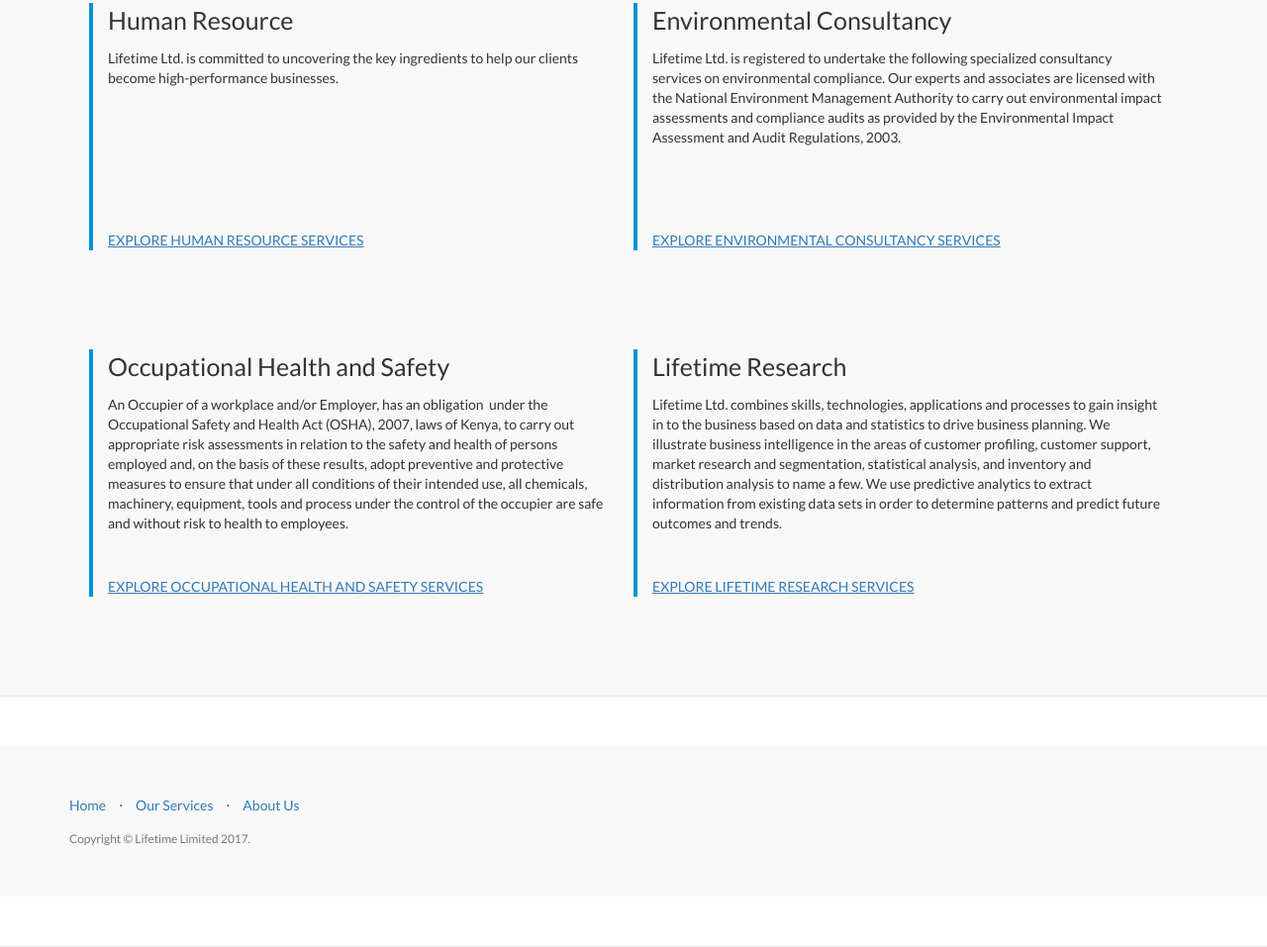
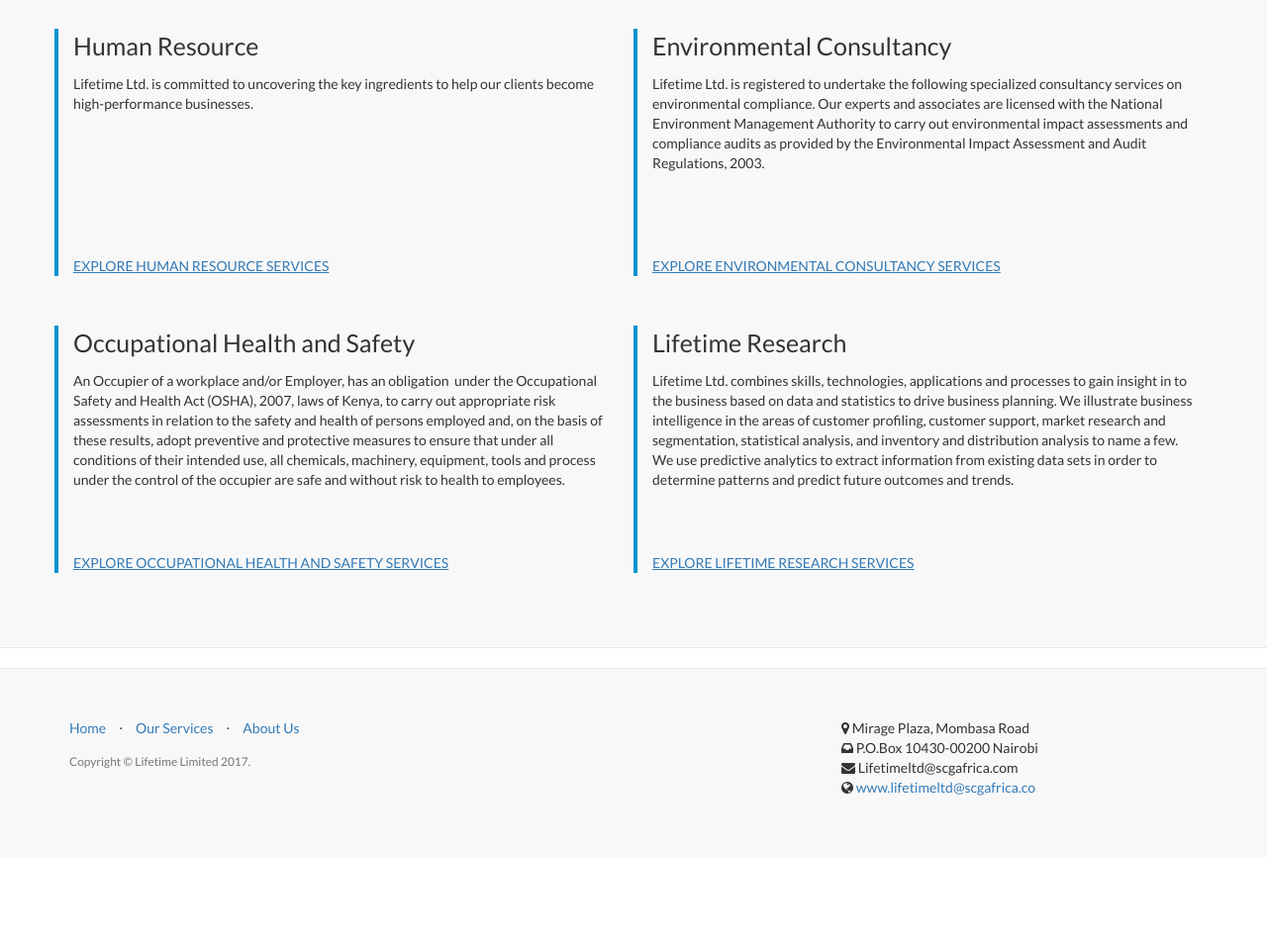
Before and after one commit to jillo-abdullahi/lifetimelimited, a plain HTML site: page index.html in a window 1280 px wide. Shown: the part 965-1922 px from the top of the page at 99% size. After the commit the page ends 1831 px from the top, so only its background shows below. Drawn offline with nearby package versions, Linux system fonts and the light colour scheme.

Commit message:
Footer section modified and contact us link added

```diff
--- a/css/style.css
+++ b/css/style.css
@@ -76,10 +76,13 @@ body {
 
 .services-heading {
 	text-align: center;
+	padding-top: 25px;
+	padding-bottom: 25px;
 }
 
 .services {
-	padding: 50px;
+	padding-top: 25px;
+	padding-bottom: 25px;
 }
 
 .service-summary {
@@ -125,9 +128,18 @@ body {
 	padding-top: 10px;
 }
 
+.content-section-ba {
+	padding: 50px 0;
+  	border-top: 1px solid #e7e7e7;
+  	border-bottom: 1px solid #e7e7e7;
+  	background-color: #f8f8f8;
+}
+
+
 footer {
   padding: 50px 0;
   background-color: #f8f8f8;
+  border-top: 1px solid #e7e7e7;
 }
 
 p.copyright {
--- a/index.html
+++ b/index.html
@@ -52,7 +52,7 @@
           <h2>Research, HR Training, Capability Development and Occupational Health Consulting.</h2>
             <h3>Lifetime Limited is a Management Consulting Firm with core competency in environmental compliance audit, capacity development and market research. Meet your goals faster, more efficiently, and with higher quality results.</h3>
 
-            <btn type="button" class="btn btn-primary btn-lg contact-us" href="#">Contact Us</button>
+            <a type="button" class="btn btn-primary btn-lg contact-us" href="#contact">Contact Us</a>
           </div>
 
     </div>
@@ -68,7 +68,7 @@
 
   <!--Services list-->
 
-  <section class="content-section-a">
+  <section class="content-section-ba">
 
   <div class="container services">
     <div class="row">
@@ -102,15 +102,14 @@
   </div>
 
 </section>
-      <section class="content-section-b">
-        <div
-      </section>
+
+     <br>
 
   <!--footer-->
   <footer>
         <div class="container">
             <div class="row">
-                <div class="col-lg-12">
+                <div class="col-lg-8">
                     <ul class="list-inline">
                         <li>
                             <a href="#Home">Home</a>
@@ -125,6 +124,16 @@
                         </li>
                     </ul>
                     <p class="copyright text-muted small">Copyright &copy; Lifetime Limited 2017.</p>
+                </div>
+                <div class="col-lg-4">
+                  <a name="contact"></a>
+                    <p class="address">
+                      <span><i class="fa fa-map-marker" aria-hidden="true"></i> Mirage Plaza, Mombasa Road</span><br>
+                      <span><i class="fa fa-inbox" aria-hidden="true"></i> P.O.Box 10430-00200 Nairobi</span><br>
+                      <span><i class="fa fa-envelope" aria-hidden="true"></i> Lifetimeltd@scgafrica.com</span><br>
+                      <span><i class="fa fa-globe" aria-hidden="true"></i> <a href="www.lifetimeltd@scgafrica.co">www.lifetimeltd@scgafrica.co</a></span>
+                    </p>
+
                 </div>
             </div>
         </div>
```
Also changed, not shown: aboutus.html (+12 -3 lines), services.html (+17 -6 lines).
